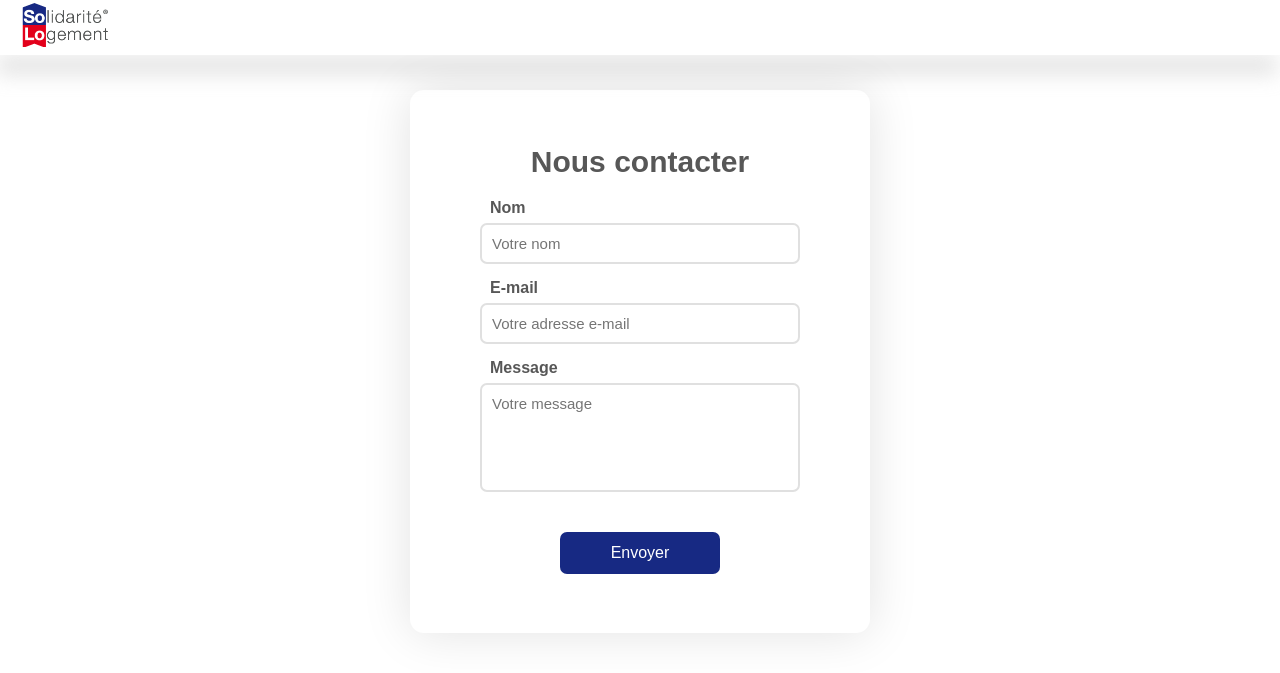
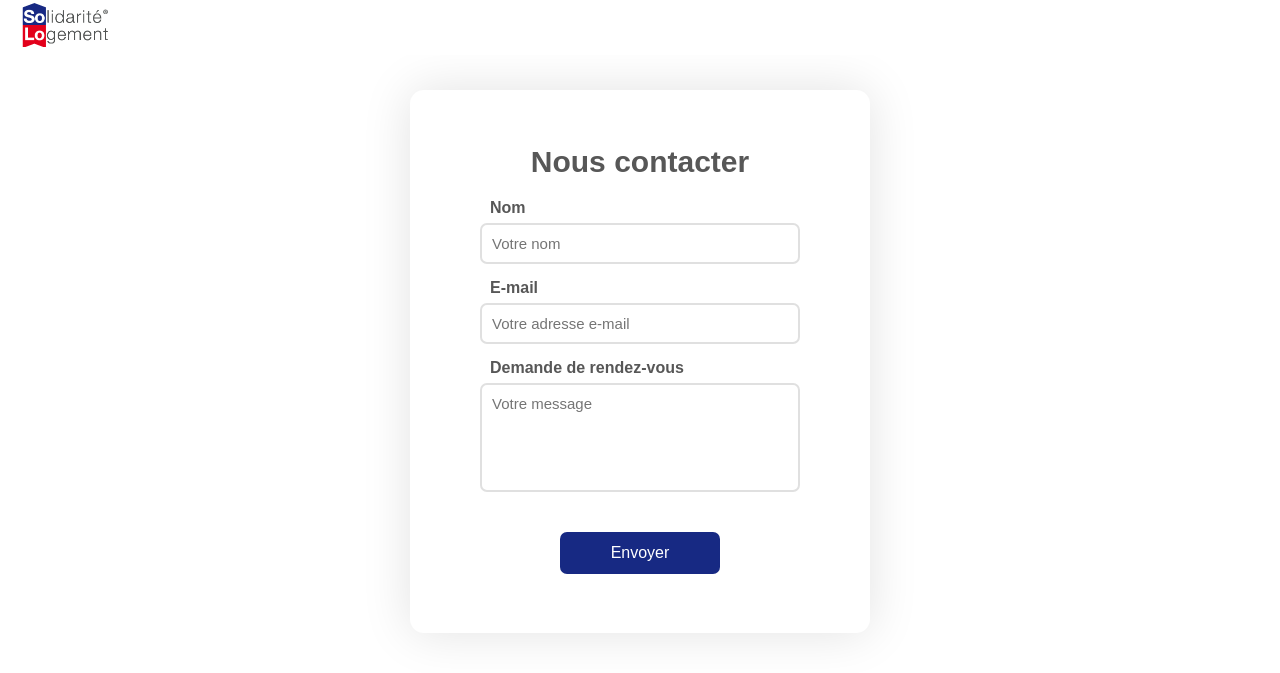
Before and after one commit to jf1Phillips/site_solo, a PHP site: page / in a window 1280 px wide. Shown: the top 673 px of the page. Run offline with PHP 8.4, Linux system fonts and the light colour scheme; data that the repository does not hold is empty; some libraries are stand-ins or nearby versions.

Commit message:
fix: fix the Message by Demande de rdv

```diff
--- a/www/index.php
+++ b/www/index.php
@@ -146,7 +146,7 @@ $contact = $env["CONTACT_MAIL"];
                     <input type="email" id="email" name="email" required placeholder="Votre adresse e-mail">
                 </div>
                 <div class="form-group">
-                    <label for="message">Message</label>
+                    <label for="message">Demande de rendez-vous</label>
                     <textarea id="message" name="content" required placeholder="Votre message" rows="5"></textarea>
                 </div>
 
--- a/www/styles/menu.css
+++ b/www/styles/menu.css
@@ -93,12 +93,13 @@
     text-align: right;
     padding: 10px 20px;
     box-shadow: -3px 20px 20px rgba(189, 189, 189, 0.411);
-    transition: transform 0.3s ease;
+    transition: all 0.3s ease;
     transform: translateY(0);
 }
 
 .titles_hamburger.hidden {
     transform: translateY(-100%);
+    opacity: 0;
     pointer-events: none;
 }
 
```
